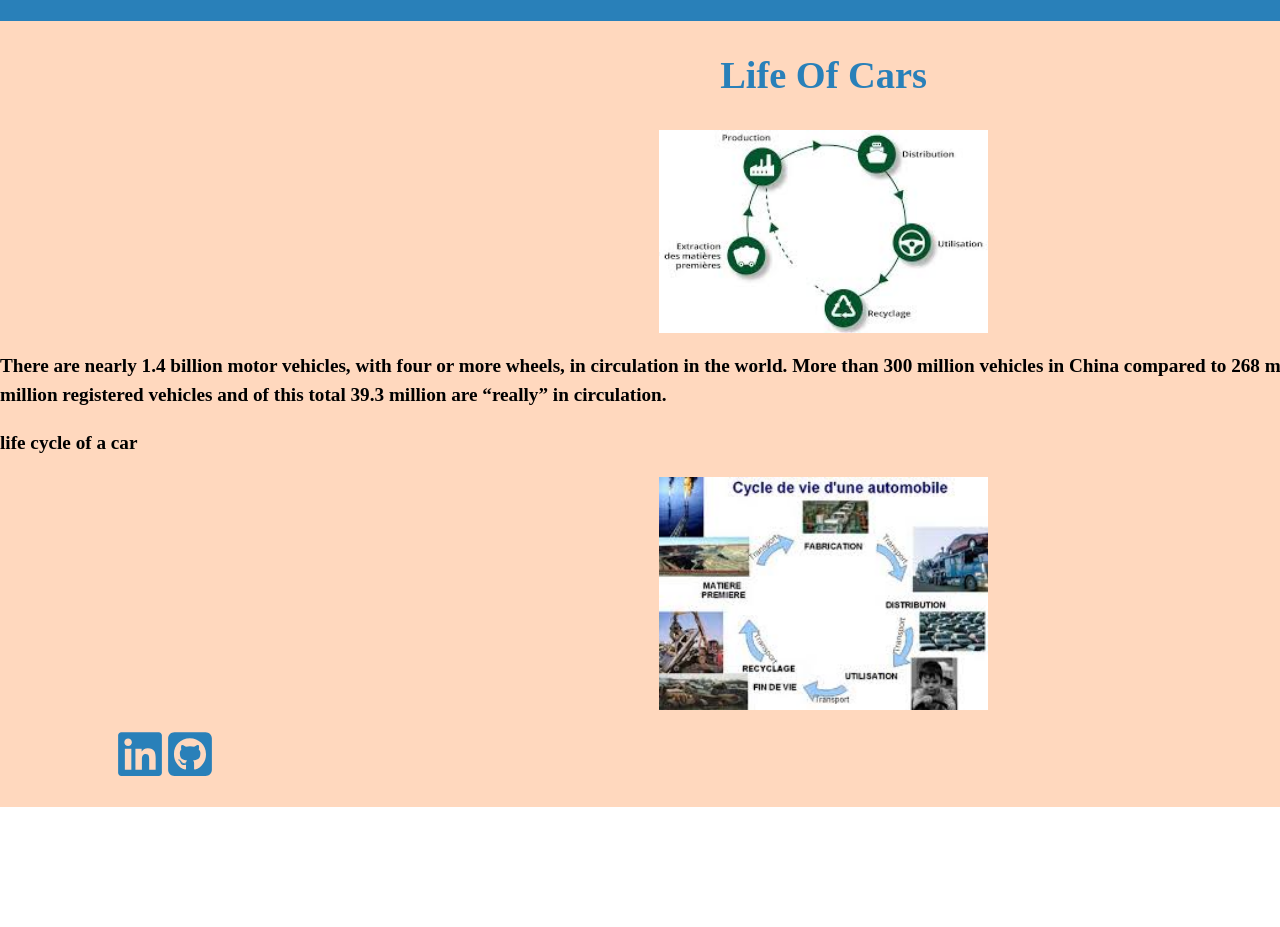
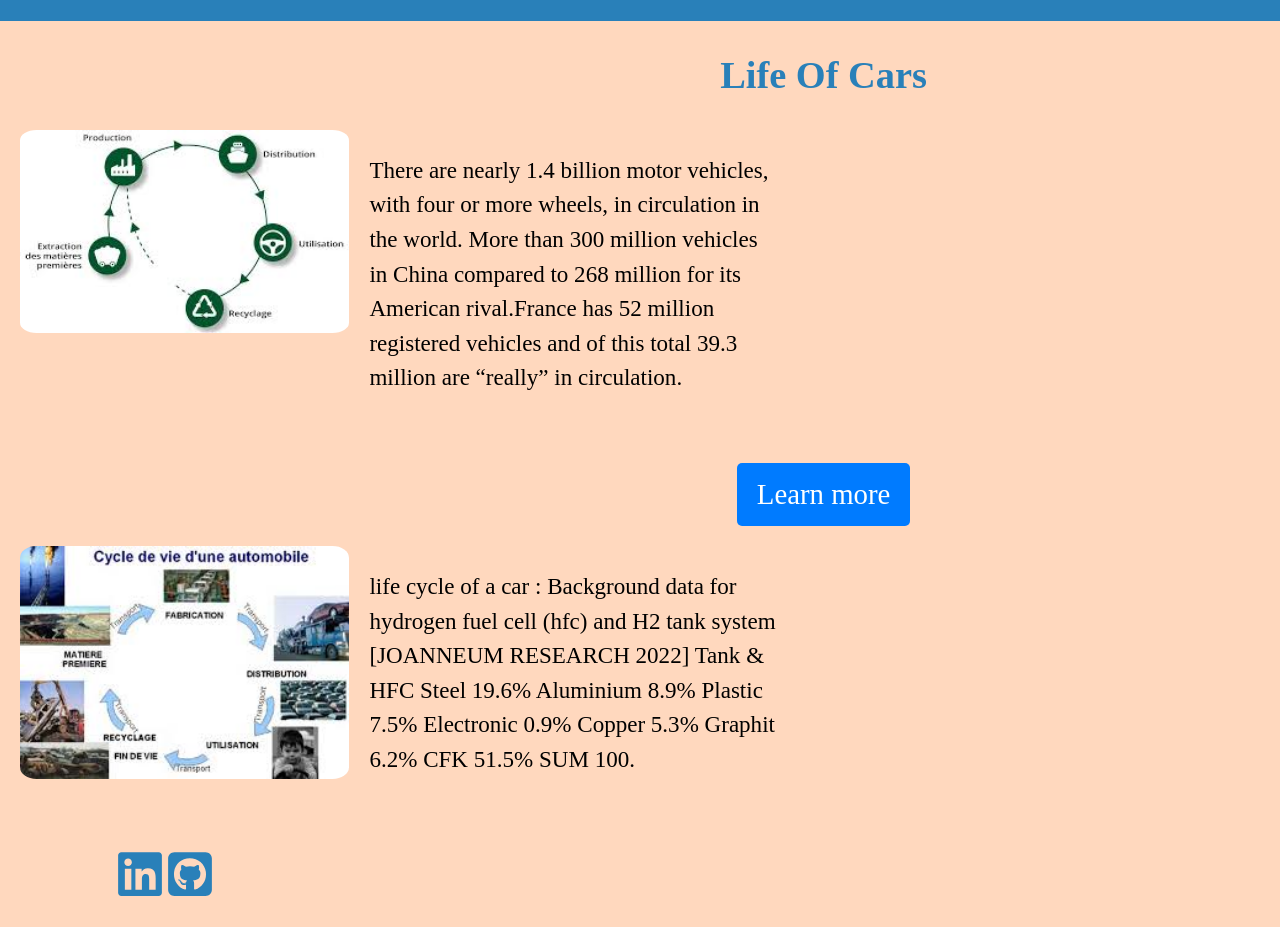
Before and after one commit to WildCodeSchool-2024-02/JS-RemoteFR-Gridception-P3-Cars-Story, a React (Vite) app in the folder client/: page /life-of-cars in a window 1280 px wide. Shown: the part 400-1327 px from the top of the page. Before the commit the page ends 1207 px from the top, so only its background shows below. Built offline with nearby package versions, Linux system fonts and the light colour scheme.

Commit message:
check and correction pages 4

```diff
--- a/client/src/pages/LifeOfCars.jsx
+++ b/client/src/pages/LifeOfCars.jsx
@@ -7,17 +7,40 @@ import carslife from "../assets/images/carslife.jpg";
 
 export default function LifeOfCars() {
   return (
-    <div id="LifeOfCars">
+    <div className="Life-Of-Cars">
       <h1>Life Of Cars</h1>
-      <img src={Cycle} alt="" width="20%"   />
-      <p>There are nearly 1.4 billion motor vehicles, with four or more wheels, in circulation in the world.
+    <div className="content-block">
+      <img  src={Cycle} alt="Car cycle" className="content-image"  />
+      <p className="content-text">
+        There are nearly 1.4 billion motor vehicles, with four or more wheels, in circulation in the world.
       More than 300 million vehicles in China
       compared to 268 million for its American rival.France has 52 million registered vehicles and of this total 39.3 million are “really” in circulation.
       </p>
-     <section>
-      <p>life cycle of a car</p>
-      <img src={carslife} alt="" width="20%" />
-      </section>
+     </div>
+
+     <h2 className="button-container" >
+     <a href="https://www.greenncap.com/european-lca-results/" className="link-button" target="_blank" rel="noopener noreferrer">Learn more</a>
+     </h2>
+
+
+     <div className="content-block">
+      <img src={carslife} alt="Life cycle of car" className="content-image" />
+
+      <p className="content-text">
+        life cycle of a car : Background data for hydrogen fuel cell (hfc) and H2 tank system
+        [JOANNEUM RESEARCH 2022]
+        Tank & HFC
+        Steel 19.6%
+        Aluminium 8.9%
+        Plastic 7.5%
+        Electronic 0.9%
+        Copper 5.3%
+        Graphit 6.2%
+        CFK 51.5%
+        SUM 100.
+      </p>
+
+      </div>
     </div>
   );
 }
--- a/client/src/styles/LifeOfCars.css
+++ b/client/src/styles/LifeOfCars.css
@@ -1,19 +1,79 @@
 @import url("https://fonts.googleapis.com/css2?family=Montserrat:ital,wght@0,100..900;1,100..900&display=swap");
 
-#LifeCars {
-  display: flex;
-  flex-wrap: wrap;
+.life-of-cars {
+  max-width: 800px;
+  margin: 0 auto;
+  padding: 20px;
 }
 
-h1 {
-  text-align: right;
+.life-of-cars h1 {
+  text-align: center;
+  margin-bottom: 30px;
 }
 
-img {
-  display: block;
-  margin: auto;
+.content-block {
+  margin-bottom: 30px;
+  display: flex;
+  align-items: flex-start;
+
 }
 
-p {
-  font-weight: bold;
+.content-image {
+  width: 20%;
+  margin-right: 20px;
 }
+
+.content-text {
+  flex: 1;
+  max-width: 60%;
+  font-size: larger;
+}
+
+.content-text p {
+  margin-bottom: 10px;
+  line-height: 1.5;
+}
+
+.button-container {
+  text-align: center;
+  margin: 20px 0;
+  font-weight: normal;
+}
+
+.link-button {
+  display: inline-block;
+  padding: 10px 20px;
+  background-color: #007bff;
+  color: white;
+  text-decoration: none;
+  border-radius: 5px;
+  margin-top: 15px;
+  transition: background-color 0.3s ease;
+  font-size: 1em;
+}
+
+.link-button:hover {
+  background-color: #0056b3;
+}
+
+
+@media (max-width: 600px) {
+  .content-image {
+    float: none;
+    width: 100%;
+    margin-right: 0;
+    margin-bottom: 10px;
+  }
+}
+
+.content-image {
+  width: 20%;
+  margin-right: 0 0 0 15px;
+  margin-bottom: 20px;
+  margin-left: 20px;
+  border-radius: 5%;
+}
+
+.content-text {
+  max-width: 25%;
+}
--- a/client/src/styles/OldAndNewCars.css
+++ b/client/src/styles/OldAndNewCars.css
@@ -7,12 +7,17 @@
   justify-content: center;
   gap: 2rem;
 
+  section .p {
+    background-color: aqua;
+  }
+
   section:first-of-type {
     display: flex;
     align-items: center;
     justify-content: center;
     text-align: center;
     gap: 2rem;
+    background-color: rgb(234, 243, 109);
 
     button {
       font-size: 1.3rem;
--- a/package.json
+++ b/package.json
@@ -41,5 +41,8 @@
     "lint-staged": "^15.2.7",
     "prettier": "^3.3.3",
     "validate-branch-name": "^1.3.0"
+  },
+  "dependencies": {
+    "braces": "^3.0.3"
   }
 }
```
Also changed, not shown: 2 other files (tests, documents, lock files or other folders).
